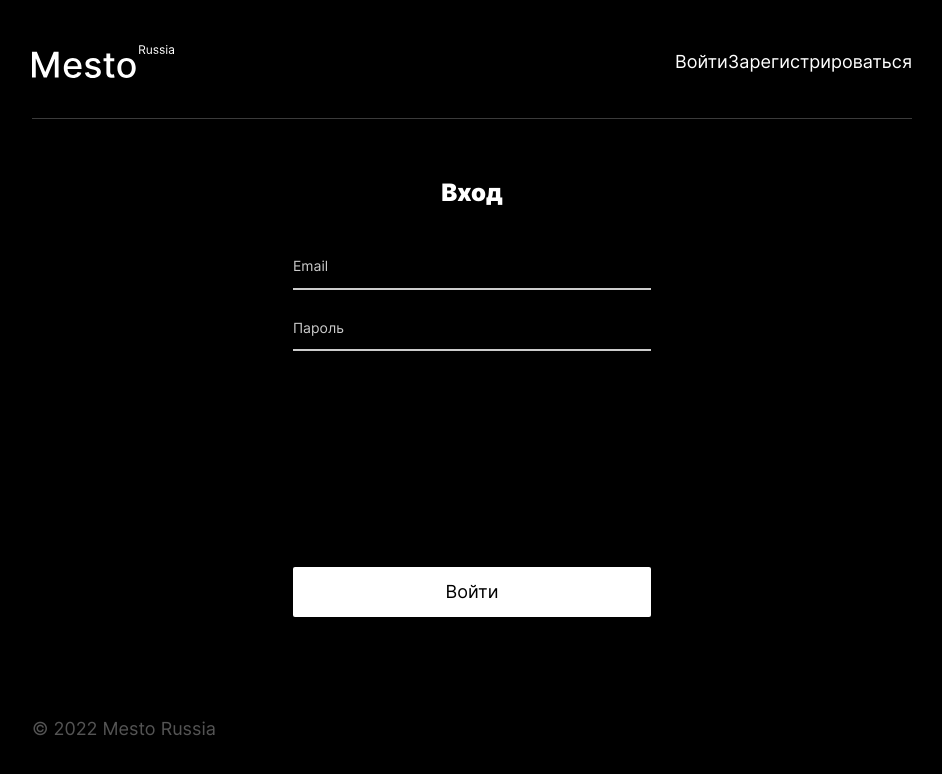
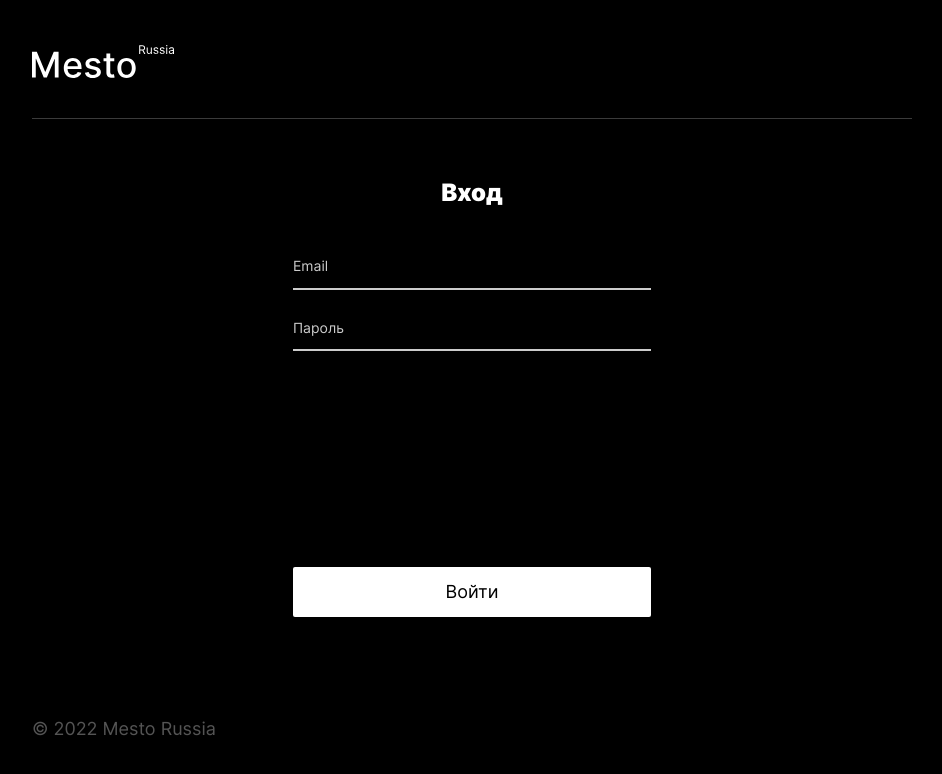
Before and after one commit to rsabirov22/react-mesto-auth, a React (Create React App) app: page /sign-in in a window 1280 px wide. Shown: the top 774 px of the page, without its empty margins (168-1110 px from the left). Built offline with nearby package versions, Linux system fonts and the light colour scheme; no server answers.

Commit message:
feature: in-progress#2

```diff
--- a/src/components/App.js
+++ b/src/components/App.js
@@ -170,7 +170,6 @@ function App() {
   }, []);
 
   React.useEffect(() => {
-    // tokenCheck();
     const jwt = localStorage.getItem('jwt');
     if (jwt) {
       auth(jwt);
@@ -183,31 +182,6 @@ function App() {
     }
   }, [loggedIn])
 
-  // const handleLogin = () => {
-  //   setLoggedIn(true);
-  // }
-
-  // const tokenCheck = () => {
-  //   const jwt = localStorage.getItem('jwt');
-
-  //   if (jwt) {
-  //     mestoAuth.getContent(jwt)
-  //     .then((res) => {
-  //       // console.log(res)
-  //       if (res) {
-  //         const { email, _id } = res;
-
-  //         setLoggedIn(true);
-  //         setUserData({
-  //           email,
-  //           _id
-  //         });
-  //         history.push('/');
-  //       }
-  //     })
-  //   }
-  // }
-
   return (
     <div className="page">
       <div className="page__container">
@@ -215,9 +189,9 @@ function App() {
             <Header logo={logo} userData={userData} loggedIn={loggedIn} signOut={signOut} />
             <Switch>
               <ProtectedRoute
+                component={Main}
                 exact
                 path="/"
-                component={Main}
                 cards={cards}
                 onCardLike={handleCardLike}
                 onCardDelete={handleCardDelete}
--- a/src/components/Header.js
+++ b/src/components/Header.js
@@ -7,8 +7,8 @@ function Header({ logo, userData, loggedIn, signOut }) {
       <div className="header__block">
         {loggedIn && <p className="header__email">{userData.email}</p>}
         {loggedIn && <button onClick={signOut} className="header__btn">Выйти</button>}
-        <Link to="sign-in" className="header__btn">Войти</Link>
-        <Link to="sign-up" className="header__btn">Зарегистрироваться</Link>
+        {/* <Link to="sign-in" className="header__btn">Войти</Link>
+        <Link to="sign-up" className="header__btn">Зарегистрироваться</Link> */}
       </div>
     </header>
   );
--- a/src/components/Register.js
+++ b/src/components/Register.js
@@ -1,6 +1,5 @@
 import React, { useState } from 'react';
 import { Link, useHistory } from 'react-router-dom';
-import * as mestoAuth from '../mestoAuth.js';
 
 function Register({ onRegister }) {
   const [email, setEmail] = useState('');
```
